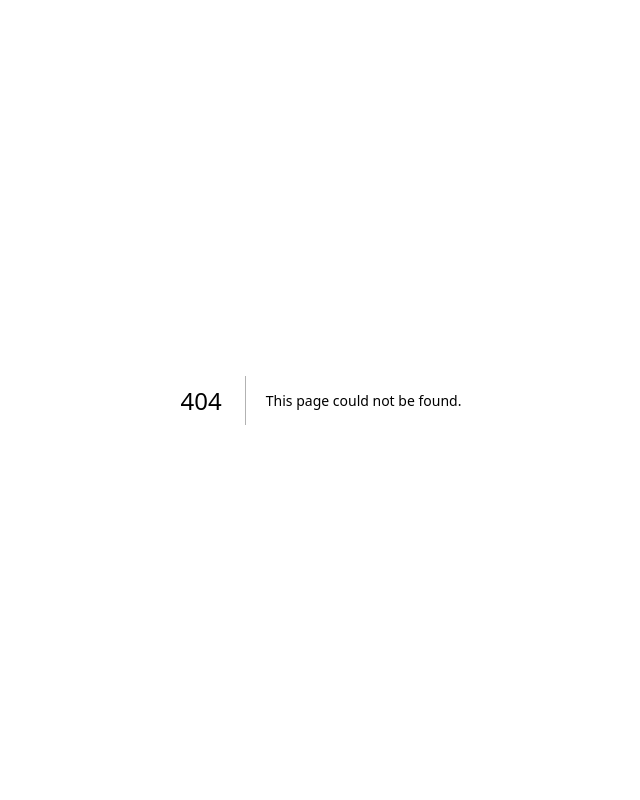
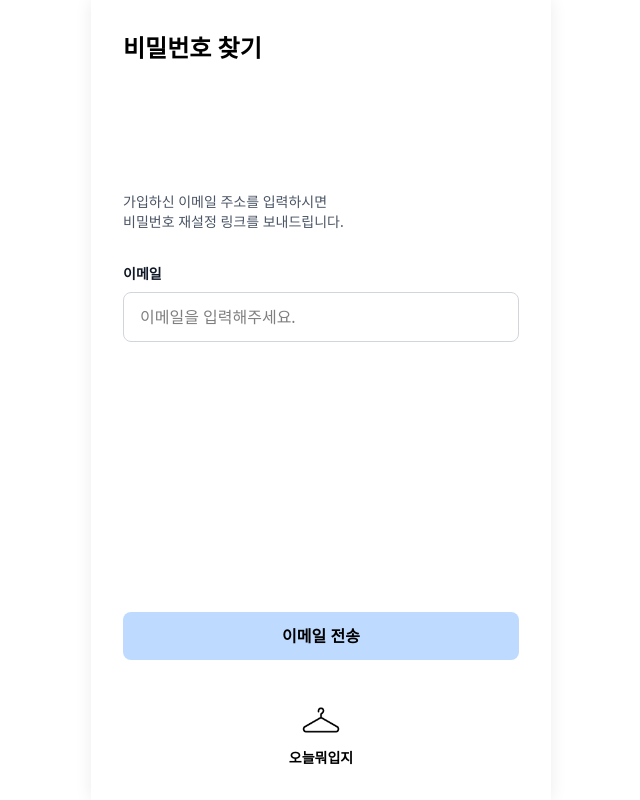
Before and after one commit to FRONTENDBOOTCAMP-14th/Final-Project-Team-5, a Next.js app: page /auth/reset in a window 1280 px wide. Before the commit this address had no page. Shown: the whole page, without its empty margins (319-959 px from the left). Built offline with nearby package versions, Linux system fonts and the light colour scheme; no server answers.

Commit message:
feat. 이메일 입력 및 재설정 링크 발송

```diff
--- /dev/null
+++ b/src/app/auth/reset/page.tsx
@@ -0,0 +1,151 @@
+'use client';
+
+import { useState } from 'react';
+import Image from 'next/image';
+import { useRouter } from 'next/navigation';
+import { toast } from 'sonner';
+import Button from '@/components/ui/Button';
+import Frame from '@/components/ui/Frame';
+import Input from '@/components/ui/Input';
+import { CreateClient } from '@/libs/supabase/client';
+
+export default function ResetPage() {
+  const [email, setEmail] = useState('');
+  const [isSent, setIsSent] = useState(false);
+
+  const router = useRouter();
+  const supabase = CreateClient();
+
+  function HandleBack() {
+    router.back();
+  }
+
+  async function HandleResetPassword(e: React.FormEvent) {
+    e.preventDefault();
+
+    if (!email.trim()) {
+      toast.error('이메일을 입력해주세요.');
+      return;
+    }
+
+    try {
+      const { error } = await supabase.auth.resetPasswordForEmail(email, {
+        redirectTo: `${window.location.origin}/auth/update`,
+      });
+
+      if (error) {
+        throw error;
+      }
+
+      setIsSent(true);
+      toast.success('비밀번호 재설정 이메일이 발송되었습니다.');
+    } catch (error: unknown) {
+      console.error('비밀번호 재설정 에러:', error);
+      const errorMessage =
+        error instanceof Error
+          ? error.message
+          : '비밀번호 재설정 중 오류가 발생했습니다.';
+      toast.error(errorMessage);
+    }
+  }
+
+  function HandleSubmit(e: React.FormEvent) {
+    void HandleResetPassword(e);
+  }
+
+  return (
+    <Frame>
+      <div className="flex flex-col justify-center h-full px-8 py-8">
+        <form
+          onSubmit={HandleSubmit}
+          className="flex-1 flex flex-col justify-center"
+        >
+          {!isSent ? (
+            <>
+              {/* 첫 번째 페이지: 이메일 입력 */}
+              <div className="space-y-6 mb-auto">
+                <h1 className="text-2xl font-bold mb-32">비밀번호 찾기</h1>
+                <p className="text-sm text-gray-600 mb-8">
+                  가입하신 이메일 주소를 입력하시면
+                  <br />
+                  비밀번호 재설정 링크를 보내드립니다.
+                </p>
+
+                <Input
+                  id="email"
+                  type="email"
+                  label="이메일"
+                  placeholder="이메일을 입력해주세요."
+                  value={email}
+                  onChange={(e) => setEmail(e.target.value)}
+                />
+              </div>
+
+              <div className="flex flex-col mt-8">
+                <Button type="submit" className="mb-10">
+                  이메일 전송
+                </Button>
+
+                <button
+                  type="button"
+                  onClick={HandleBack}
+                  className="flex flex-col items-center cursor-pointer hover:opacity-80 transition-opacity"
+                >
+                  <Image
+                    src="/hanger/logo.png"
+                    alt="오늘뭐입지 로고"
+                    width={40}
+                    height={40}
+                    className="mb-2"
+                  />
+                  <p className="text-sm font-semibold">오늘뭐입지</p>
+                </button>
+              </div>
+            </>
+          ) : (
+            <>
+              {/* 두 번째 페이지: 이메일 발송 완료 */}
+              <div className="flex-1 flex items-center justify-center">
+                <div className="text-center space-y-4">
+                  <div className="flex justify-center mb-4">
+                    <Image
+                      src="/email/email.png"
+                      alt="이메일"
+                      width={64}
+                      height={64}
+                    />
+                  </div>
+
+                  <p className="text-xl font-bold">이메일을 확인해주세요!</p>
+                  <p className="text-sm text-gray-600">
+                    {email}으로
+                    <br />
+                    비밀번호 재설정 링크를 보냈습니다.
+                    <br />
+                    <br />
+                    이메일의 링크를 클릭하여
+                    <br />
+                    비밀번호를 재설정해주세요.
+                  </p>
+                </div>
+              </div>
+
+              <div className="flex flex-col mt-8">
+                <div className="flex flex-col items-center">
+                  <Image
+                    src="/hanger/logo.png"
+                    alt="오늘뭐입지 로고"
+                    width={40}
+                    height={40}
+                    className="mb-2"
+                  />
+                  <p className="text-sm font-semibold">오늘뭐입지</p>
+                </div>
+              </div>
+            </>
+          )}
+        </form>
+      </div>
+    </Frame>
+  );
+}
```
